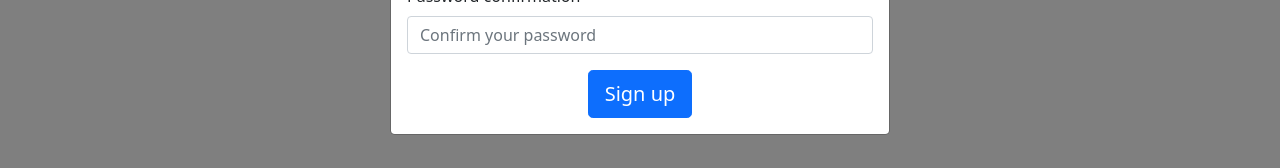
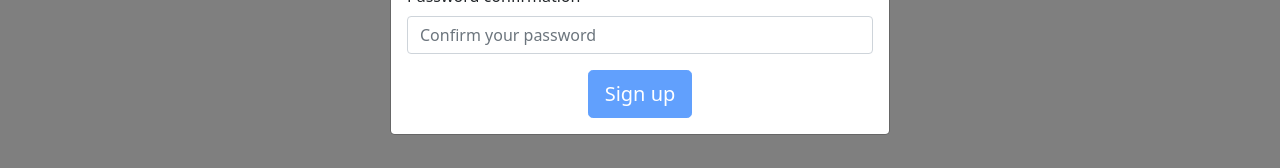
Before and after one commit to ujikstark/kantin-kejujuran, a React (Create React App) app in the folder frontend-react/: page / in a window 1280 px wide. Both pictures are taken after a click on the element "Sign up". Shown: the part 302-470 px from the top of the page. Built offline with nearby package versions, Linux system fonts and the light colour scheme; no server answers.

Commit message:
validation form

```diff
--- a/frontend-react/package.json
+++ b/frontend-react/package.json
@@ -9,6 +9,7 @@
     "axios": "^0.27.2",
     "bootstrap": "^5.1.3",
     "date-fns": "^2.28.0",
+    "prop-types": "^15.8.1",
     "react": "^18.2.0",
     "react-bootstrap": "^2.4.0",
     "react-dom": "^18.2.0",
--- a/frontend-react/src/ProductForm.js
+++ b/frontend-react/src/ProductForm.js
@@ -1,12 +1,15 @@
 import { useEffect, useRef, useState } from "react";
 import { Alert, Button, Form, Modal, Spinner } from "react-bootstrap";
-import useUserFormValidation from "./hooks/useUserFormValidation";
+import { useAuth, useAuthUpdate } from "./AuthContext";
 import { addProduct } from "./requests/product";
 import UserFormInput from "./UseFormInput";
+import PropTypes from 'prop-types';
+import useProductFormValidation from "./hooks/useProductFormValidation";
 
 
 
-function ProductForm (products, setProducts) {
+
+function ProductForm ({products, setProducts}) {
 
     const [show, setShow] = useState(false);
     const handleClose = () => setShow(false);
@@ -15,30 +18,33 @@ function ProductForm (products, setProducts) {
     const [inError, setInError] = useState(false);
     const innerRef = useRef();
 
+    const auth = useAuth();
+    const updateAuth = useAuthUpdate();
 
 
-    const inputTypes = ['name', 'description', 'price', 'imageUrl'];
-    const { values, errors, touched, handleChange, clearAll } = useUserFormValidation();
+    const inputTypes = ['name', 'price', 'description', 'imageUrl'];
+    const { values, errors, touched, handleChange, clearAll } = useProductFormValidation();
+    const isFormValid = Object.keys(errors).length === 0 && Object.keys(touched).length === inputTypes.length;
+
 
     useEffect(() => {
         innerRef.current && innerRef.current.focus()
     }, [show]);
 
-    const handleSubmit = async () => {
+    const handleSubmit = async (e) => {
+        e.preventDefault();
         setLoading(true);
-        const isCreated = await addProduct(values);
+        const newProducts= await addProduct(products, values, auth, updateAuth);
 
-        if (!isCreated) {
-            setInError(true);
+        if (newProducts === products) {
             setLoading(false);
-
             return;
         }
 
         setLoading(false);
-        var newProducts = products;
-        console.log(newProducts);
-        // setProducts(newProducts);
+
+        setProducts(newProducts);
+        clearAll();
         handleClose();
     }
 
@@ -76,7 +82,7 @@ function ProductForm (products, setProducts) {
                         <div className="d-flex justify-content-around">
                             {loading
                                 ? <Spinner animation="border" variants="primary"></Spinner>
-                                : <Button type="hidden" className="mr-4 ml-4" variant="primary" size="lg" onClick={handleSubmit}>Tambah</Button>
+                                : <Button type="hidden" className="mr-4 ml-4" variant="primary" size="lg" disabled={!isFormValid} onClick={handleSubmit}>Tambah</Button>
                             }
                     </div>
                     </Form>
@@ -88,4 +94,5 @@ function ProductForm (products, setProducts) {
 
 }
 
+
 export default ProductForm;
--- a/frontend-react/src/SignUpModal.js
+++ b/frontend-react/src/SignUpModal.js
@@ -16,7 +16,7 @@ function SignupModal () {
     const innerRef = useRef();
 
     const inputTypes = ['username', 'password', 'confirmPassword'];
-    // const isFormValid = Object.keys(errors).length === 0 && Object.keys(touched).length === inputTypes.length;
+    const isFormValid = Object.keys(errors).length === 0 && Object.keys(touched).length === inputTypes.length;
 
 
     useEffect(() => {
@@ -79,7 +79,7 @@ function SignupModal () {
                         <div className="d-flex justify-content-around">
                             {loading
                                 ? <Spinner animation="border" variants="primary"></Spinner>
-                                : <Button type="hidden" className="mr-4 ml-4" variant="primary" size="lg" onClick={handleSignupSubmit}>Sign up</Button>
+                                : <Button type="hidden" className="mr-4 ml-4" variant="primary" size="lg" disabled={!isFormValid} onClick={handleSignupSubmit}>Sign up</Button>
                             }
                     </div>
                     </Form>
--- a/frontend-react/src/UseFormInput.js
+++ b/frontend-react/src/UseFormInput.js
@@ -5,21 +5,27 @@ import userFormText from "./helper/userFormText";
 
 function UserFormInput ({ type, asterisk, innerRef, handleChange, values, errors, touched}) {
     const ref = type === 'email' ? innerRef : null;
-    const htmlType = type.toLowerCase().includes('password') ? 'password' : type;
+    let htmlType = type.toLowerCase().includes('password') ? 'password' : type;
+    htmlType = type.toLowerCase().includes('price') ? 'number' : type;
 
 
     return (
         <Form.Group className="mb-3">
             <Form.Label htmlFor={type}>{userFormText[type].label}{asterisk && <span className="text-danger"> *</span>}</Form.Label>
-            <Form.Control
+            {type === 'description'
+                ? <Form.Control as="textarea" rows={3}
+                    ref={ref} onChange={handleChange}
+                    isInvalid={touched[type] && errors[type]} isValid={touched[type] && !errors[type]}
+                    values={values['type']} type={htmlType} name={type} id={type} placeholder={userFormText[type].placeholder}
+                />
+                : <Form.Control
                     ref={ref}
                     onChange={handleChange}
-                    // isInvalid={touched[type] && errors[type]} isValid={touched[type] && !errors[type]}
+                    isInvalid={touched[type] && errors[type]} isValid={touched[type] && !errors[type]}
                     values={values['type']} type={htmlType} name={type} id={type} placeholder={userFormText[type].placeholder}
                 />
-
-
-            {/* <Form.Control.Feedback type="invalid">{errors[type]}</Form.Control.Feedback> */}
+            }
+            <Form.Control.Feedback type="invalid">{errors[type]}</Form.Control.Feedback>
         </Form.Group>
     );
 }
--- a/frontend-react/src/helper/userFormText.js
+++ b/frontend-react/src/helper/userFormText.js
@@ -16,15 +16,15 @@ export default {
         label: 'Item Name'
     },
     description: {
-        placeholder: 'Description Item',
-        label: 'Description Item'
+        placeholder: 'Description',
+        label: 'Description'
     },
     imageUrl: {
         placeholder: 'Image Url',
         label: 'Image Url'
     },
     price: {
-        placeholder: 'Price Item',
+        placeholder: 'Rp10000',
         label: 'Price Item'
     },
 
@@ -37,7 +37,7 @@ export default {
         },
         confirmPassword: {
             different: 'The passwords do not match.'
-        }
+        },
     }
 
 };
--- /dev/null
+++ b/frontend-react/src/helper/validateProductForm.js
@@ -0,0 +1,26 @@
+
+export default function validateProductForm (values) {
+    const errors = {};
+        if (values.name) {
+            if (values.name.length < 4) {
+                errors.name = 'The item name must be at least 4 characters!';
+            }
+
+        }
+
+        if (values.description) {
+            if (values.description.length > 2000) {
+                errors.description = 'Too long';
+            }
+        }
+
+        if (values.imageUrl) {
+            if (!/([a-z\-_0-9\/\:\.]*\.(jpg|jpeg|png|gif))/i.test(values.imageUrl)) {
+                errors.imageUrl = 'Must Fill Url of image!';
+            }
+        }
+
+        return errors;
+
+
+}
--- a/frontend-react/src/helper/validateUserForm.js
+++ b/frontend-react/src/helper/validateUserForm.js
@@ -3,14 +3,14 @@ export default function validateUserForm (values) {
     const errors = {};
 
         if (values.username) {
-            if (values.username.trim().length != 5 || !Number.isInteger(values.username)) {
-                errors.name = 'Follow the rules!';
+            if (values.username.trim().length != 5) {
+                errors.username = 'Follow the rules!';
             }
 
             if (values.username.trim().length == 5) {
                 const sum1 = parseInt(values.username[0])+parseInt(values.username[1])+parseInt(values.username[2]);
                 const sum2 = values.username[3]+values.username[4];
-                if (sum1 != parseInt(sum2)) errors.name = 'Follow the rules!';
+                if (sum1 != parseInt(sum2)) errors.username = 'Follow the rules!';
 
             }
         }
@@ -22,9 +22,12 @@ export default function validateUserForm (values) {
         }
 
         if (values.confirmPassword) {
-            if (values.confirmPassword !== values.password && values.confirmPassword !== values.newPassword) {
+            if (values.confirmPassword !== values.password) {
                 errors.confirmPassword = 'The password do not match!';
             }
         }
 
+        return errors;
+
+
 }
--- /dev/null
+++ b/frontend-react/src/hooks/useProductFormValidation.js
@@ -0,0 +1,43 @@
+import { useEffect, useState } from 'react';
+import validateProductForm from '../helper/validateProductForm';
+
+export default function useProductFormValidation () {
+    const [values, setValues] = useState({
+        name: '',
+        description: '',
+        imageUrl: '',
+        price: '',
+    });
+    const [touched, setTouched] = useState({});
+    const [errors, setErrors] = useState({});
+
+    useEffect(() => {
+        setErrors(validateProductForm(values));
+    }, [values]);
+
+    const handleChange = e => {
+
+        const { name, value } = e.target;
+        setValues({
+            ...values,
+            [name]: value
+        });
+        setTouched({
+            ...touched,
+            [name]: value !== ''
+        });
+    };
+
+    const clearAll = () => {
+        setErrors({});
+        setTouched({});
+        setValues({
+            name: '',
+            description: '',
+            imageUrl: '',
+            price: '',
+        });
+    };
+
+    return { values, errors, touched, handleChange, clearAll };
+};
--- a/frontend-react/src/requests/product.js
+++ b/frontend-react/src/requests/product.js
@@ -14,7 +14,7 @@ export async function getProducts () {
 
 }
 
-export async function addProduct(product) {
+export async function addProduct(products, product, auth, updateAuth) {
 
 
     const date = product.created_at ? format(product.date, 'yyyy-MM-dd hh:mm:ss a') : null;
@@ -26,23 +26,27 @@ export async function addProduct(product) {
         image: product.imageUrl,
         price: product.price
     };
-    console.log(payload);
     const newProducts = await axios.post('/api/products', JSON.stringify(payload))
         .then(response => response.data)
         .catch(() => null);
+    console.log(products);
+    let newP = products;
+    newP = [...newP, product];
+    return newP;
 
-    return newProducts;
+
 }
 
-export async function deleteProduct(product, auth) {
+export async function deleteProduct(product, products, auth, updateAuth) {
+    const newProducts = products.filter((td) => td.id !== product.id);
 
     if (auth === null) {
-        return null;
+        return products;
     }
 
     const isDeleted = await axios.delete('/api/product/' + product.id)
         .then(() => true)
         .catch(() => false);
 
-   return isDeleted;
+    return isDeleted ? newProducts : products;
 }
```
Also changed, not shown: frontend-react/src/ProductView.js (+27 -13 lines), frontend-react/src/ProductDetailModal.js (added), frontend-react/src/requests/money.js (added).
